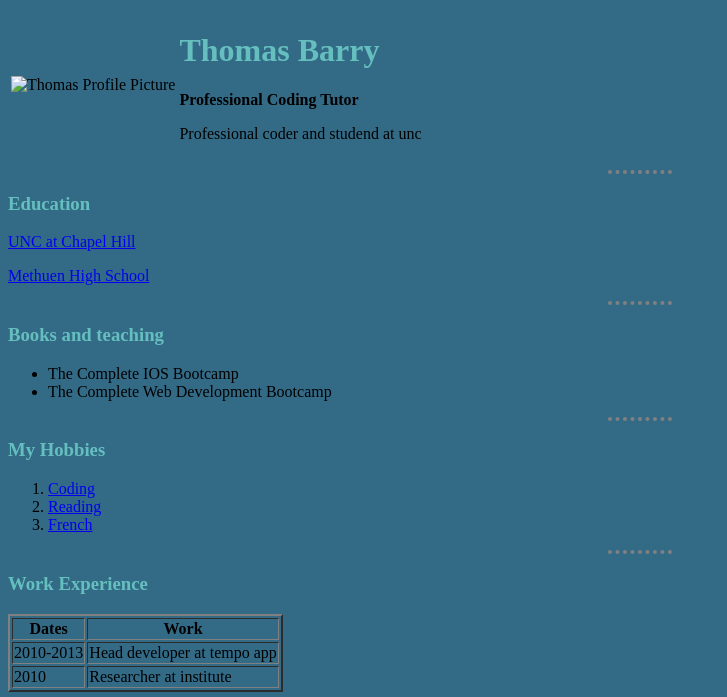
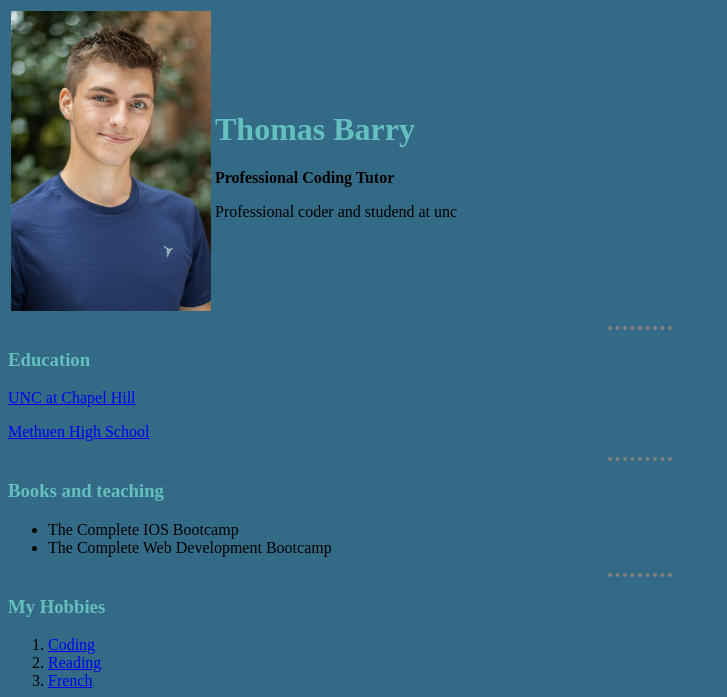
Before and after one commit to Thomas-Barry1/WebDevClass, a plain HTML site: page index.html in a window 1280 px wide. Shown: the top 697 px of the page, without its empty margins (0-727 px from the left). Drawn offline with Linux system fonts and the light colour scheme; the site is published under a folder, as on GitHub Pages, so addresses that start at the root find nothing.

Commit message:
Update index.html

```diff
--- a/index.html
+++ b/index.html
@@ -12,7 +12,7 @@
     <table>
       <td>
         <img
-          src="/Images/20191007_ACCLeadershipHeadshots_LoRes-161.jpg"
+          src="Images/20191007_ACCLeadershipHeadshots_LoRes-161.jpg"
           alt="Thomas Profile Picture"
         />
       </td>
```
